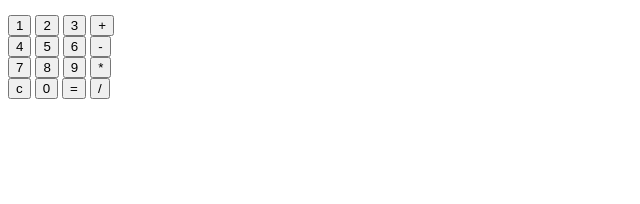
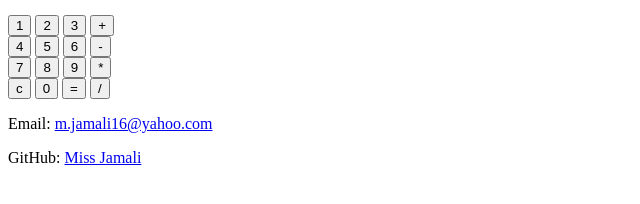
Before and after one commit to MaryaJamali/Calculator, a plain HTML site: page index.html in a window 1280 px wide. Shown: the part 104-308 px from the top of the page, without its empty margins (0-640 px from the left). Drawn offline with Linux system fonts and the light colour scheme.

Commit message:
Footer coding

```diff
--- a/index.html
+++ b/index.html
@@ -45,6 +45,11 @@
         </form>
     </div>
 
+    <footer>
+        <p>Email: <a href="mailto:m.jamali16@yahoo.com">m.jamali16@yahoo.com</a></p>
+        <p>GitHub: <a href="https://github.com/MaryaJamali">Miss Jamali</a></p>
+    </footer>
+
 </body>
 
 </html>
```
